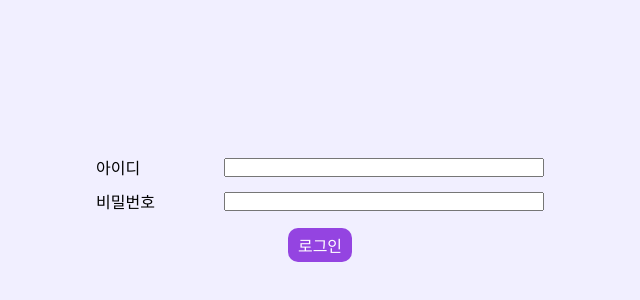
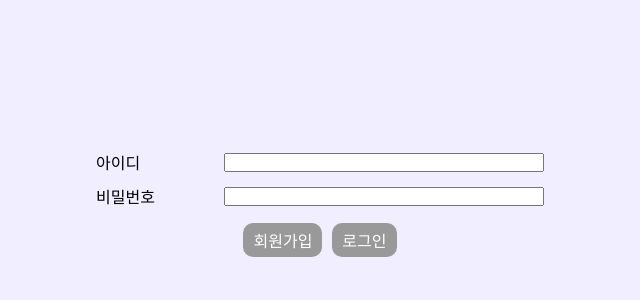
Before and after one commit to willy4202/wanted-pre-onboarding-challenge-fe-1, a React (Create React App) app: page / in a window 1280 px wide. Shown: the part 194-494 px from the top of the page, without its empty margins (320-960 px from the left). Built offline with nearby package versions, Linux system fonts and the light colour scheme.

Commit message:
input 상태 관리

```diff
--- a/src/Auth/Input.tsx
+++ b/src/Auth/Input.tsx
@@ -1,6 +1,7 @@
 import { UserInfo } from "../Auth/index";
 import React, { Dispatch, ReactElement, SetStateAction } from "react";
 import styled from "styled-components";
+import { useEffect } from "react";
 
 interface InputInterfaceProps {
   children: string;
--- a/src/Auth/index.tsx
+++ b/src/Auth/index.tsx
@@ -11,7 +11,12 @@ export interface UserInfo {
 const Auth = () => {
   const [userInfo, setUserInfo] = useState<UserInfo>({ id: "", password: "" });
 
-  console.log(userInfo);
+  const handleSubmitDisabled = () => {
+    let idCheck = userInfo.id.includes("@" || ".");
+    let pwCheck = 8 <= userInfo.password.length;
+    let valid = !!pwCheck && !!idCheck;
+    return !valid;
+  };
 
   return (
     <Layout>
@@ -22,7 +27,10 @@ const Auth = () => {
         <Input setUserInfo={setUserInfo} type="password">
           비밀번호
         </Input>
-        <Btn>로그인</Btn>
+        <BtnWrapper>
+          <Btn disabled={handleSubmitDisabled()}>회원가입</Btn>
+          <Btn disabled={handleSubmitDisabled()}>로그인</Btn>
+        </BtnWrapper>
       </Form>
     </Layout>
   );
@@ -48,11 +56,16 @@ const Form = styled.form`
   height: 50vh;
 `;
 
+const BtnWrapper = styled.div`
+  display: flex;
+`;
+
 const Btn = styled.button`
   border-radius: 10px;
-  margin-top: 10px;
+  margin: 10px 5px;
   padding: 5px 10px;
   font-size: 16px;
-  background-color: ${theme.color.main_point};
   color: white;
+  background-color: ${({ disabled }) =>
+    disabled ? `${theme.color.middle_gray}` : `${theme.color.main_point}`};
 `;
```
Also changed, not shown: config.js (added).
